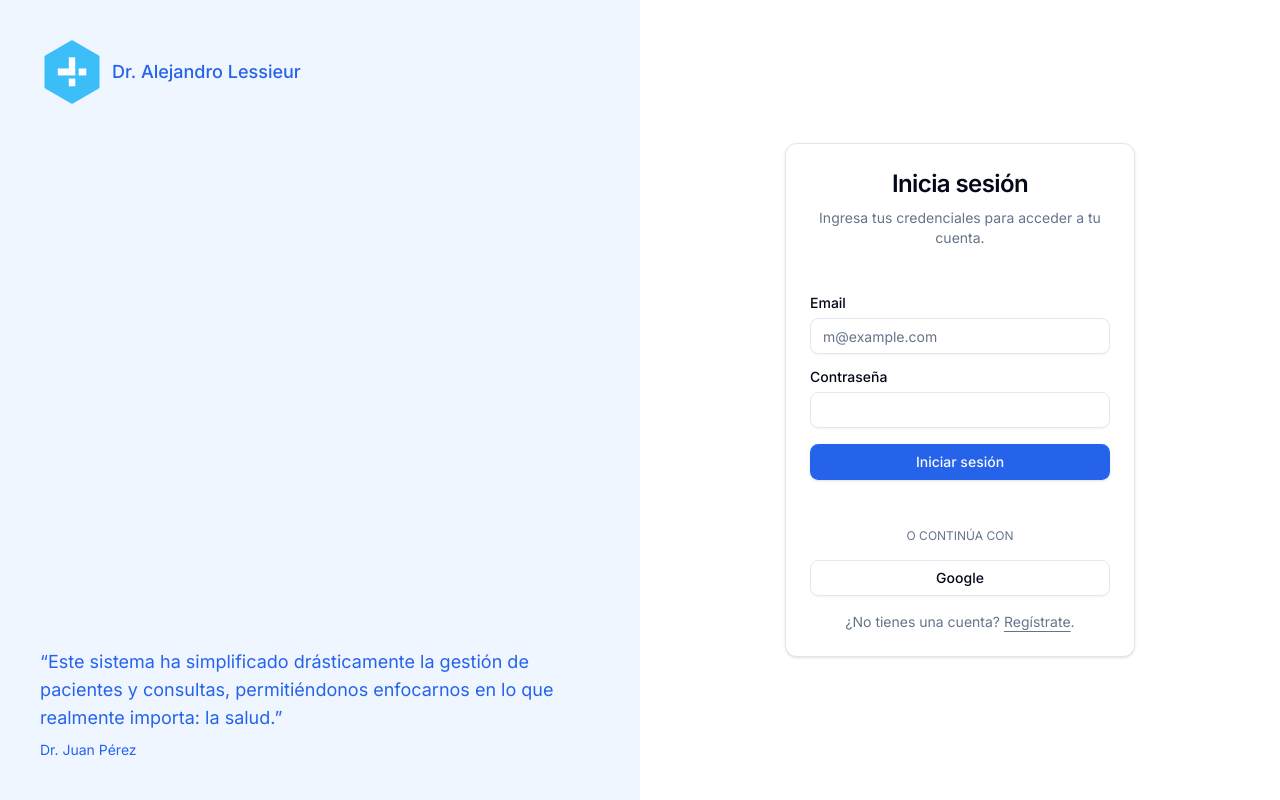
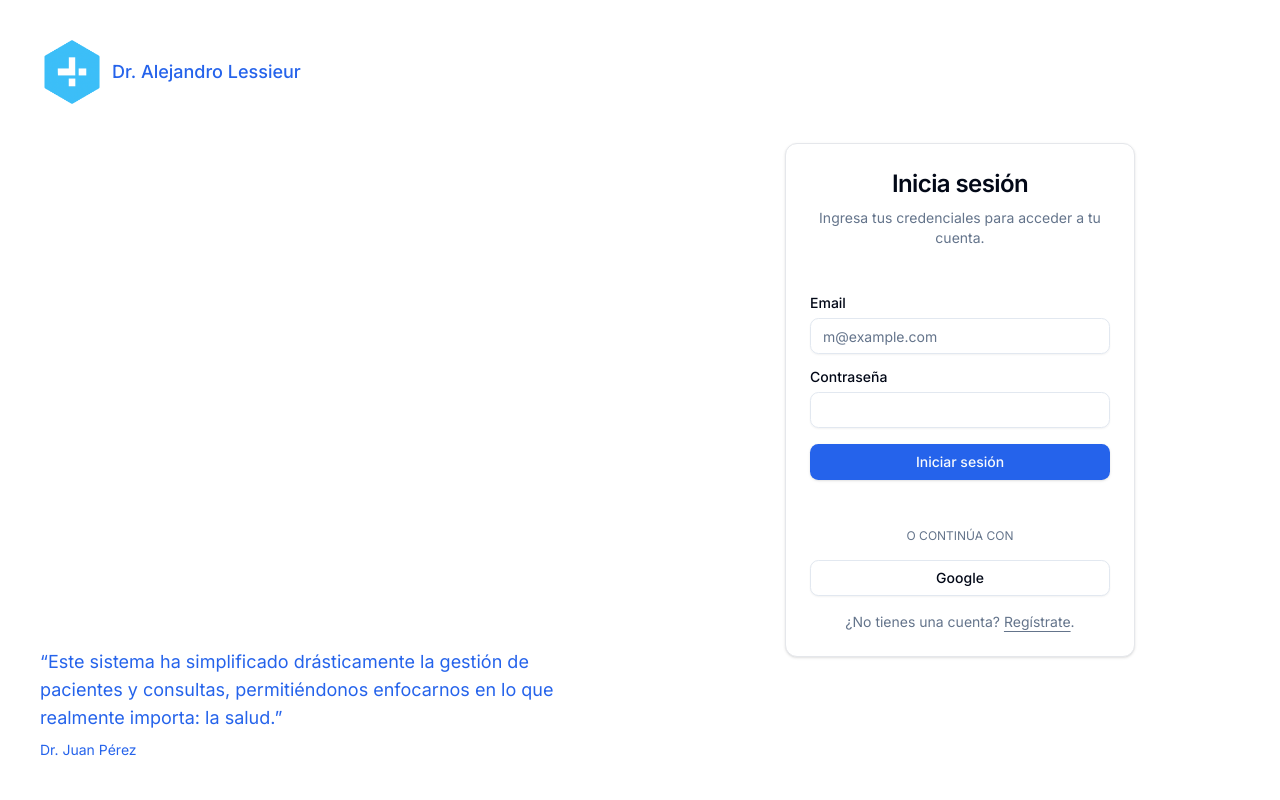
Before and after one commit to aortiz13/sistema-medico-cliente, a Next.js app: page / in a window 1280 px wide. Built offline with nearby package versions, Linux system fonts and the light colour scheme; no server answers.

Commit message:
loginnuevo

```diff
--- a/app/page.tsx
+++ b/app/page.tsx
@@ -51,7 +51,7 @@ export default function AuthenticationPage() {
     <div className="container relative h-screen flex-col items-center justify-center grid lg:max-w-none lg:grid-cols-2 lg:px-0">
       {/* Panel izquierdo (visible solo en pantallas grandes) */}
       {/* Fondo con el color 'auth-background' y texto con 'text-primary' */}
-      <div className="relative hidden h-full flex-col bg-auth-background p-10 text-primary dark:border-r lg:flex">
+      <div className="relative hidden h-full flex-col bg-auth-panel-bg p-10 text-primary dark:border-r lg:flex">
         {/* Contenido del panel izquierdo */}
         <div className="relative z-20 flex items-center text-lg font-medium">
           {/* Logo de la aplicación */}
--- a/tailwind.config.ts
+++ b/tailwind.config.ts
@@ -54,8 +54,8 @@ const config: Config = {
   			},
   			'success-custom': '#2ECC71',
   			'warning-custom': '#F39C12',
-        // Nuevo color para el fondo del panel izquierdo
-        'auth-background': 'hsl(213.8 100% 96.9%)', // Un azul grisáceo muy claro, similar al ejemplo
+       // Nuevo color para el fondo del panel izquierdo usando color-mix
+        'auth-panel-bg': 'color-mix(in oklab, var(--primary) 5%, transparent)',
   			chart: {
   				'1': 'hsl(var(--chart-1))',
   				'2': 'hsl(var(--chart-2))',
```
